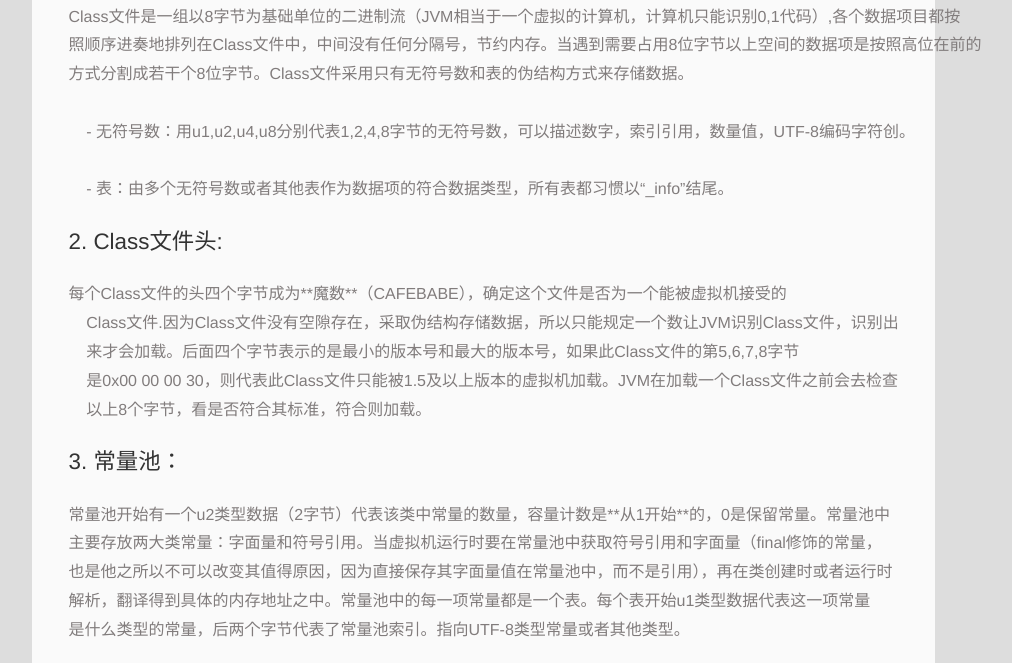
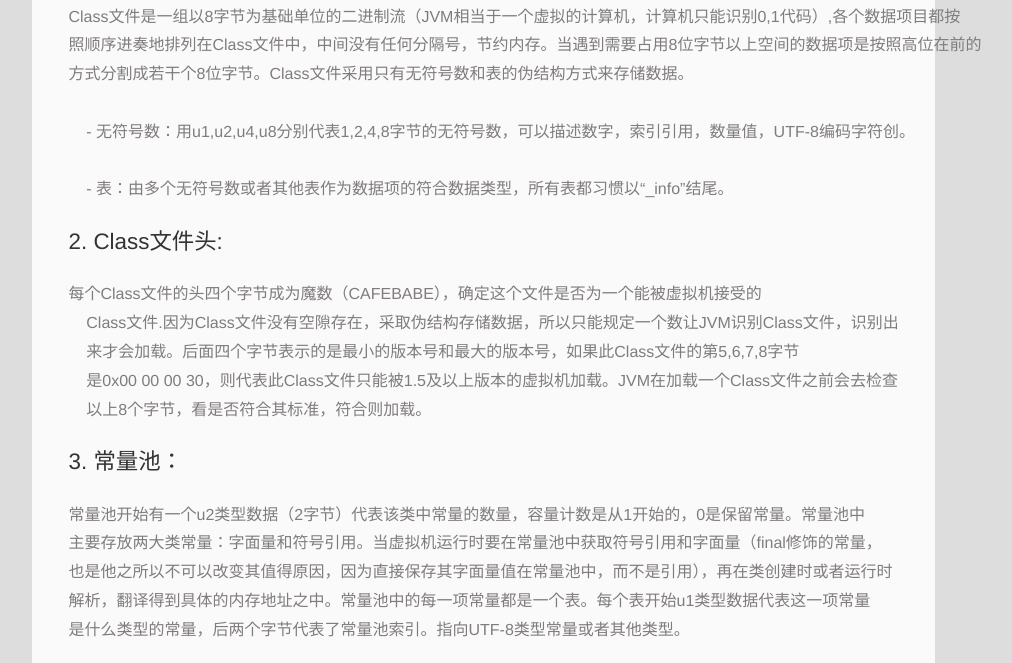
Before and after one commit to 04-30yan/04-30yan.github.io, a plain HTML site: page 2015/12/05/Class文件结构/index.html in a window 1280 px wide. Shown: the part 414-1077 px from the top of the page, without its empty margins (6-1018 px from the left). Drawn offline with Linux system fonts and the light colour scheme; a script that the page names is missing; files whose address does not match are found by name.

Commit message:
Site updated: 2015-12-05 18:11:08

```diff
--- a/2015/12/05/Class文件结构/index.html
+++ b/2015/12/05/Class文件结构/index.html
@@ -75,7 +75,7 @@
     </p>
   <p class="article-time">
     <time datetime="2015-12-05T06:50:22.000Z" itemprop="datePublished">2015-12-05</time>
-    更新日期:<time datetime="2015-12-05T10:07:26.575Z" itemprop="dateModified">2015-12-05</time>
+    更新日期:<time datetime="2015-12-05T10:10:56.197Z" itemprop="dateModified">2015-12-05</time>
 
   </p>
 </header>
@@ -94,12 +94,12 @@
     - 无符号数：用u1,u2,u4,u8分别代表<span class="number">1</span>,<span class="number">2</span>,<span class="number">4</span>,<span class="number">8</span>字节的无符号数，可以描述数字，索引引用，数量值，UTF-<span class="number">8</span>编码字符创。
 
     - 表：由多个无符号数或者其他表作为数据项的符合数据类型，所有表都习惯以“_info”结尾。
-</code></pre><h3 id="2-_Class文件头:">2. Class文件头:</h3><pre><code>每个Class文件的头四个字节成为**魔数**（CAFEBABE），确定这个文件是否为一个能被虚拟机接受的
+</code></pre><h3 id="2-_Class文件头:">2. Class文件头:</h3><pre><code>每个Class文件的头四个字节成为魔数（CAFEBABE），确定这个文件是否为一个能被虚拟机接受的
     Class文件.因为Class文件没有空隙存在，采取伪结构存储数据，所以只能规定一个数让JVM识别Class文件，识别出
     来才会加载。后面四个字节表示的是最小的版本号和最大的版本号，如果此Class文件的第<span class="number">5</span>,<span class="number">6</span>,<span class="number">7</span>,<span class="number">8</span>字节
     是<span class="number">0x00</span> <span class="number">00</span> <span class="number">00</span> <span class="number">30</span>，则代表此Class文件只能被<span class="number">1.5</span>及以上版本的虚拟机加载。JVM在加载一个Class文件之前会去检查
     以上<span class="number">8</span>个字节，看是否符合其标准，符合则加载。
-</code></pre><h3 id="3-_常量池：">3.  常量池：</h3><pre><code>常量池开始有一个u2类型数据（<span class="number">2</span>字节）代表该类中常量的数量，容量计数是**从<span class="number">1</span>开始**的，<span class="number">0</span>是保留常量。常量池中
+</code></pre><h3 id="3-_常量池：">3.  常量池：</h3><pre><code>常量池开始有一个u2类型数据（<span class="number">2</span>字节）代表该类中常量的数量，容量计数是从<span class="number">1</span>开始的，<span class="number">0</span>是保留常量。常量池中
 主要存放两大类常量：字面量和符号引用。当虚拟机运行时要在常量池中获取符号引用和字面量（final修饰的常量，
 也是他之所以不可以改变其值得原因，因为直接保存其字面量值在常量池中，而不是引用），再在类创建时或者运行时
 解析，翻译得到具体的内存地址之中。常量池中的每一项常量都是一个表。每个表开始u1类型数据代表这一项常量
```
